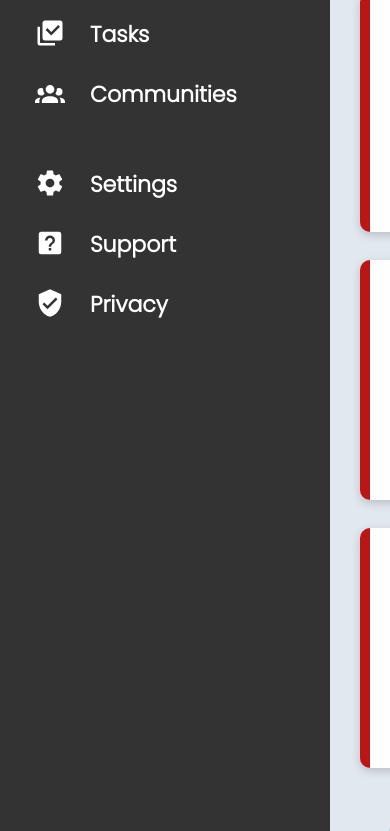
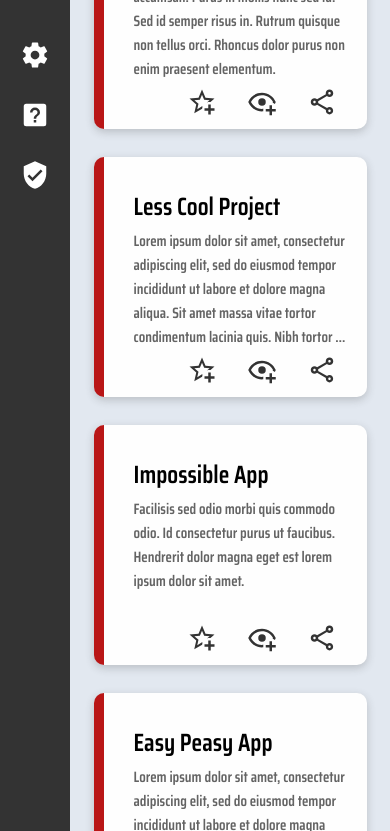
Before and after one commit to VelimirL/admin-dashboard, a website: page index.html in a window 390 px wide. Shown: the part 438-1269 px from the top of the page. Drawn offline with Linux system fonts and the light colour scheme; a web font is replaced by a local one.

Commit message:
Add responsiveness

```diff
--- a/sass/_base.scss
+++ b/sass/_base.scss
@@ -37,6 +37,15 @@ html {
   min-height: 50rem;
   overflow: hidden;
   border-radius: 2rem;
+
+  @include respond(tab-land) {
+    grid-template-columns: 7rem 1fr;
+    margin: 0 auto;
+    border-radius: 0;
+  }
+  @include respond(mini-phone) {
+    grid-template-columns: 7rem minmax(350px, 1fr);
+  }
 }
 
 body {
--- a/sass/_header.scss
+++ b/sass/_header.scss
@@ -11,6 +11,16 @@
     display: flex;
     justify-content: space-between;
     margin: 3rem 4rem;
+
+    @include respond(tab-port) {
+      flex-direction: column-reverse;
+      align-items: center;
+      gap: 2rem;
+    }
+    @include respond(mini-phone) {
+      margin-left: 0;
+      margin-right: 0;
+    }
   }
 
   &__bottom {
@@ -19,6 +29,9 @@
     align-items: center;
     margin: 3rem 4rem;
     margin-top: 0;
+    @include respond(tab-port) {
+      justify-content: center;
+    }
   }
 }
 
@@ -48,6 +61,13 @@ button {
       background-color: var(--projects-bg);
       width: 33vw;
       height: 3.5rem;
+
+      @include respond(tab-land) {
+        width: 25vw;
+      }
+      @include respond(tab-port) {
+        width: 50vw;
+      }
     }
   }
 }
@@ -57,6 +77,15 @@ button {
   gap: 2.2rem;
   align-items: center;
   margin: 0 4rem;
+
+  @include respond(tab-port) {
+    flex-direction: row-reverse;
+  }
+
+  @include respond(mini-phone) {
+    gap: 1rem;
+    margin: 0 1rem;
+  }
 
   &--avatar {
     border-radius: 50%;
@@ -81,6 +110,10 @@ button {
   display: flex;
   gap: 2rem;
   align-items: center;
+
+  @include respond(tab-port) {
+    display: none;
+  }
 }
 
 .welcome__user {
@@ -118,6 +151,14 @@ button {
   display: flex;
   gap: 3rem;
 
+  @include respond(tab-port) {
+    justify-content: center;
+  }
+
+  @include respond(mini-phone) {
+    gap: 1.3rem;
+  }
+
   &--button {
     font-size: 2.4rem;
     font-family: var(--king);
@@ -129,6 +170,10 @@ button {
     background-color: var(--color-red);
     text-align: center;
     transition: all 0.2s;
+
+    @include respond(mini-phone) {
+      padding: 0.6rem 1.2rem;
+    }
 
     &:hover {
       transform: translateY(-0.3rem);
--- a/sass/_main__board.scss
+++ b/sass/_main__board.scss
@@ -6,18 +6,30 @@
   display: grid;
   grid-template-columns: 1.2fr 1.2fr 1fr;
   grid-auto-rows: min-content;
+
+  @include respond(laptop) {
+    grid-template-columns: 1fr 1fr;
+  }
 }
 
 .title {
   font-family: var(--king);
   font-size: 3.5rem;
   line-height: 4rem;
+
+  @include respond(laptop) {
+    text-align: center;
+  }
 }
 
 .projects {
   grid-column: 1 / 3;
   background-color: var(--projects-bg);
   margin-bottom: 5rem;
+
+  @include respond(laptop) {
+    margin-bottom: 0rem;
+  }
 }
 
 .side {
@@ -26,6 +38,10 @@
   flex-direction: column;
   margin: 2rem;
   margin-right: 3rem;
+
+  @include respond(laptop) {
+    grid-column: 1 / 3;
+  }
 }
 
 .projects__group {
@@ -33,12 +49,21 @@
   flex-direction: column;
   gap: 1rem;
   margin: 3rem;
+  @include respond(mini-phone) {
+    margin-left: 0rem;
+  }
 }
 
 .projects__container {
   display: grid;
   grid-template-columns: 1fr 1fr;
   gap: 2.8rem;
+  @include respond(laptop) {
+    justify-items: center;
+  }
+  @include respond(phone) {
+    grid-template-columns: 1fr;
+  }
 }
 
 .project {
@@ -50,6 +75,18 @@
   display: flex;
   flex-direction: column;
   box-shadow: var(--shadow-low);
+
+  @include respond(laptop) {
+    width: 30vw;
+  }
+
+  @include respond(tab-land) {
+    width: 40vw;
+  }
+
+  @include respond(phone) {
+    width: 70vw;
+  }
 
   &__info {
     display: flex;
@@ -100,6 +137,10 @@
   display: flex;
   flex-direction: column;
   gap: 2rem;
+  @include respond(laptop) {
+    display: inline-flex;
+    align-items: center;
+  }
 
   &__container {
     display: flex;
@@ -107,6 +148,13 @@
     background-color: white;
     border-radius: 1rem;
     box-shadow: var(--shadow-low);
+
+    @include respond(laptop) {
+      width: 50vw;
+    }
+    @include respond(mini-phone) {
+      width: 70vw;
+    }
 
     & > :first-child {
       padding-top: 1rem;
@@ -142,6 +190,14 @@
 .trending {
   display: flex;
   flex-direction: column;
+
+  @include respond(laptop) {
+    align-items: center;
+    width: 50vw;
+  }
+  @include respond(mini-phone) {
+    width: 70vw;
+  }
 
   &__container {
     display: flex;
--- /dev/null
+++ b/sass/_mixins.scss
@@ -0,0 +1,27 @@
+@mixin respond($breakpoint) {
+  @if $breakpoint == mini-phone {
+    @media (max-width: 500px) {
+      @content;
+    }
+  }
+  @if $breakpoint == phone {
+    @media (max-width: 700px) {
+      @content;
+    }
+  }
+  @if $breakpoint == tab-port {
+    @media (max-width: 900px) {
+      @content;
+    }
+  }
+  @if $breakpoint == tab-land {
+    @media (max-width: 1200px) {
+      @content;
+    }
+  }
+  @if $breakpoint == laptop {
+    @media (max-width: 1650px) {
+      @content;
+    }
+  }
+}
--- a/sass/_sidebar.scss
+++ b/sass/_sidebar.scss
@@ -11,12 +11,19 @@
     gap: 0.8rem;
     margin: 3rem;
 
+    @include respond(tab-land) {
+      margin: 2rem;
+    }
+
     &--text {
       font-family: var(--saira);
       font-weight: 600;
       color: white;
       font-size: 4rem;
       margin-left: 0.5rem;
+      @include respond(tab-land) {
+        display: none;
+      }
     }
   }
 
@@ -48,6 +55,11 @@
   height: 4.5rem;
   width: 4.5rem;
   fill: white;
+
+  @include respond(tab-land) {
+    height: 3rem;
+    width: 3rem;
+  }
 }
 
 .link {
@@ -60,8 +72,16 @@
   margin: 1.3rem;
   margin-left: 3.5rem;
   margin-right: 2.5rem;
+
+  @include respond(tab-land) {
+    margin-left: 2rem;
+    margin-right: 1rem;
+  }
 }
 
 .text__container {
   margin: 1rem 0;
+  @include respond(tab-land) {
+    display: none;
+  }
 }
--- a/sass/main.scss
+++ b/sass/main.scss
@@ -1,3 +1,4 @@
+@import "mixins";
 @import "base";
 @import "sidebar";
 @import "header";
```
Also changed, not shown: css/style.css.
